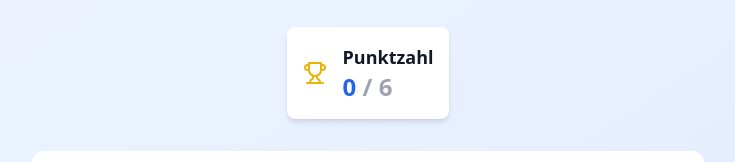
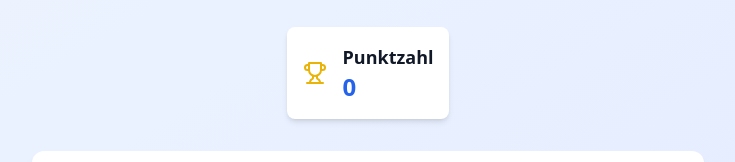
Before and after one commit to Zzackllack/Politk-Projekt, a React (Vite) app: page / in a window 1280 px wide. Shown: the part 149-311 px from the top of the page, without its empty margins (272-1007 px from the left). Built offline with nearby package versions, Linux system fonts and the light colour scheme.

Commit message:
Refactor ScoreBoard component: remove total prop and simplify score display

```diff
--- a/src/components/ScoreBoard.tsx
+++ b/src/components/ScoreBoard.tsx
@@ -3,18 +3,15 @@ import { Trophy } from "lucide-react";
 
 interface ScoreBoardProps {
   score: number;
-  total: number;
 }
 
-export default function ScoreBoard({ score, total }: ScoreBoardProps) {
+export default function ScoreBoard({ score }: ScoreBoardProps) {
   return (
     <div className="bg-white rounded-lg shadow-md p-4 flex items-center space-x-4">
       <Trophy className="w-6 h-6 text-yellow-500" />
       <div>
         <div className="text-lg font-semibold">Punktzahl</div>
-        <div className="text-2xl font-bold text-blue-600">
-          {score} <span className="text-gray-400">/ {total}</span>
-        </div>
+        <div className="text-2xl font-bold text-blue-600">{score}</div>
       </div>
     </div>
   );
```
